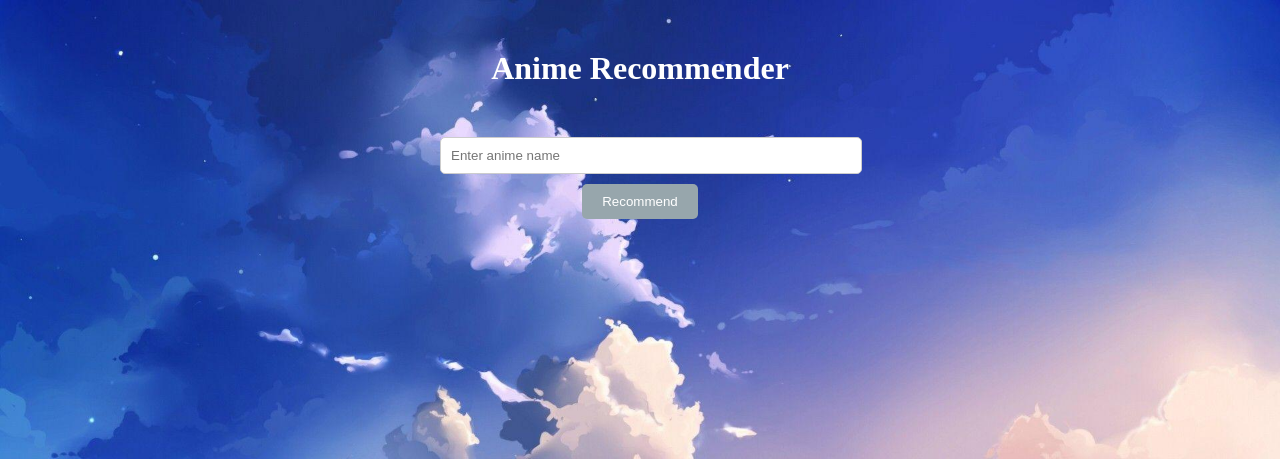
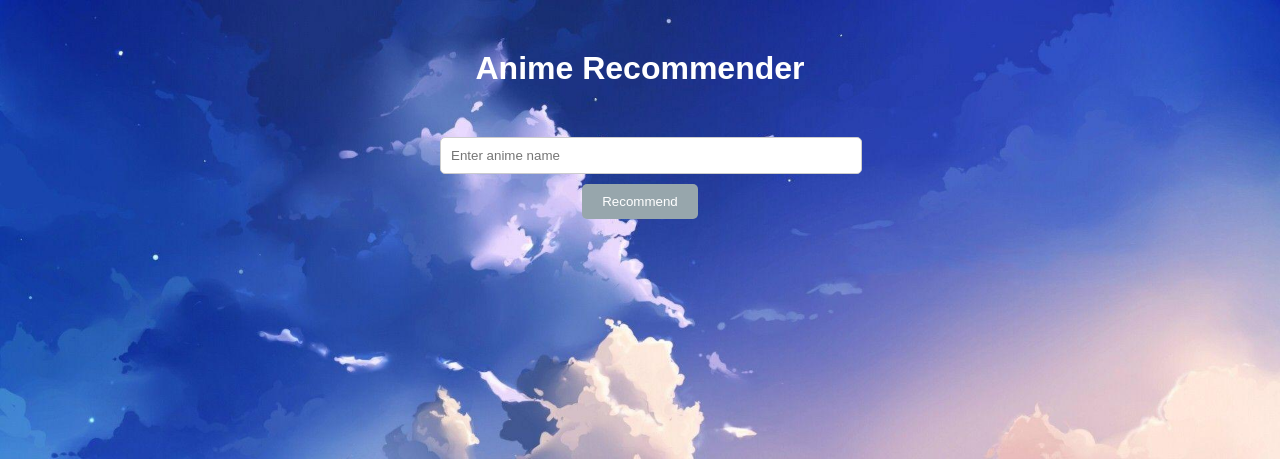
Before and after one commit to LapinRobin/anime-recommender-frontend, a Python web app: template templates/index.html in a window 1280 px wide. Shown: the top 459 px of the page. Run offline with Jinja, Linux system fonts and the light colour scheme; the template is opened without the code that fills it, so the values that code supplies are empty; some libraries are stand-ins or nearby versions.

Commit message:
add css to all pages and visibility change (temporary)

```diff
--- a/static/style.css
+++ b/static/style.css
@@ -1,9 +1,16 @@
 body {
+    font-family: Arial, sans-serif;
+    background-color: #9c9c9c;
+    margin: 0;
+    padding: 0;
+}
+
+body.page-index {
     background-image: url('placeholder.jpg');
     background-size: cover;
     background-repeat: no-repeat;
-    z-index: 0; /* Pour s'assurer que le voile est placé sous le contenu */
 }
+
 h1 {
     text-align: center;
     margin-top: 50px;
--- a/templates/description.html
+++ b/templates/description.html
@@ -5,6 +5,7 @@
     <meta name="viewport" content="width=device-width, initial-scale=1.0">
     <title>Anime Description</title>
     <link rel="stylesheet" href="https://cdn.jsdelivr.net/npm/bootstrap@5.1.3/dist/css/bootstrap.min.css">
+    <link rel="stylesheet" href="../static/style.css">
 </head>
 <body>
     <div class="container mt-5">
--- a/templates/index.html
+++ b/templates/index.html
@@ -30,7 +30,7 @@
     });
     </script>
 </head>
-<body>
+<body class="page-index">
     <h1>Anime Recommender</h1>
     <form action="/recommend" method="post">
         <input type="text" name="anime" placeholder="Enter anime name" list="anime-suggestions">
--- a/templates/list.html
+++ b/templates/list.html
@@ -3,6 +3,7 @@
 <head>
     <meta charset="UTF-8">
     <title>Title</title>
+    <link rel="stylesheet" href="../static/style.css">
     <h1>hello</h1>
 </head>
 <body>
--- a/templates/recommendations.html
+++ b/templates/recommendations.html
@@ -3,6 +3,7 @@
 <head>
     <meta charset="UTF-8">
     <meta name="viewport" content="width=device-width, initial-scale=1.0">
+    <link rel="stylesheet" href="../static/style.css">
     <title>Recommendations</title>
 </head>
 <body>
```
